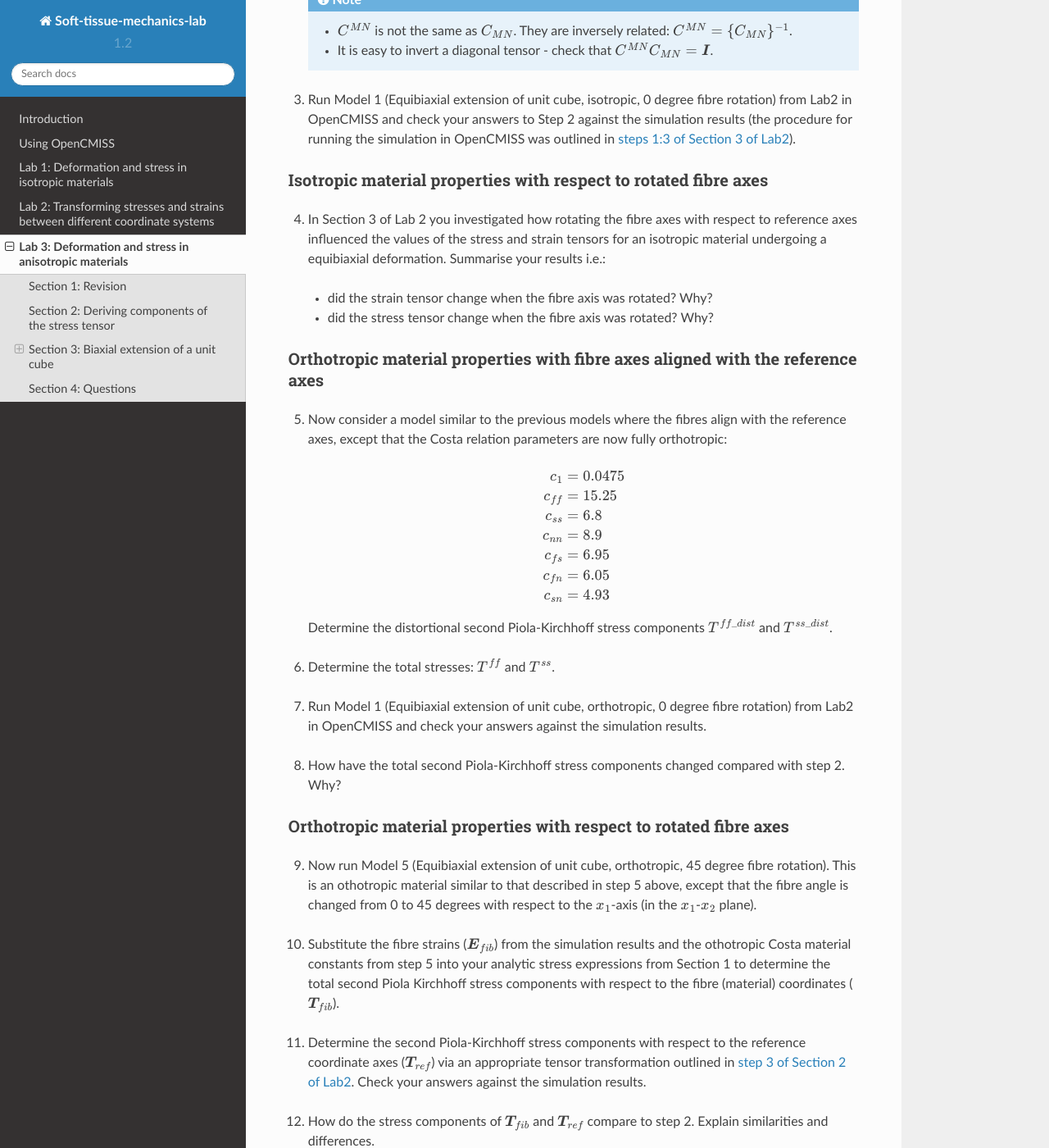
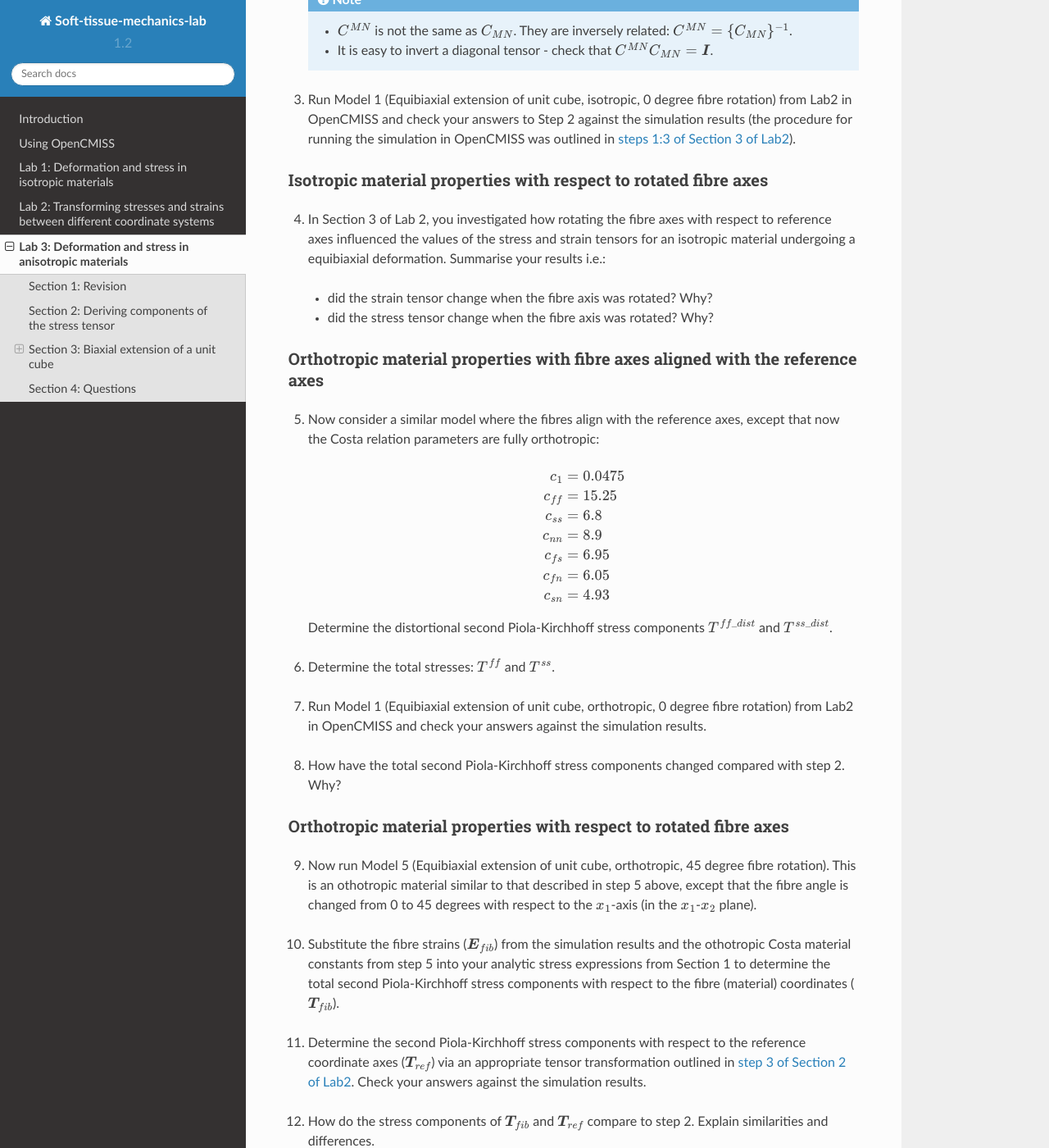
Before and after one commit to mpnash/soft-tissue-mechanics-labs, a Sphinx documentation site: the page built from docs/source/lab3.rst, in a window 1280 px wide and 1400 px high, scrolled down 1845 px. Shown: the whole window at 82% size. Built offline with Sphinx 7.4.7 and the Read the Docs theme 2.0.0, drawn with Linux system fonts in a browser that asks for light colours; some of the changed text lies outside the part shown.

Commit message:
Minor updates to lab3 instructions

```diff
--- a/docs/source/lab3.rst
+++ b/docs/source/lab3.rst
@@ -102,7 +102,7 @@ Isotropic material properties with fibre axes aligned with the reference axes
 Isotropic material properties with respect to rotated fibre axes
 ----------------------------------------------------------------
 
-4. In Section 3 of Lab 2 you investigated how rotating the fibre axes with respect to reference axes influenced the values of the stress and strain tensors for an isotropic material undergoing a equibiaxial deformation. Summarise your results i.e.:
+4. In Section 3 of Lab 2, you investigated how rotating the fibre axes with respect to reference axes influenced the values of the stress and strain tensors for an isotropic material undergoing a equibiaxial deformation. Summarise your results i.e.:
   - did the strain tensor change when the fibre axis was rotated? Why?
   - did the stress tensor change when the fibre axis was rotated? Why?
 
@@ -111,7 +111,7 @@ Isotropic material properties with respect to rotated fibre axes
 Orthotropic material properties with fibre axes aligned with the reference axes
 -------------------------------------------------------------------------------
 
-5. Now consider a model similar to the previous models where the fibres align with the reference axes, except that the Costa relation parameters are now fully orthotropic:
+5. Now consider a similar model where the fibres align with the reference axes, except that now the Costa relation parameters are fully orthotropic:
 
   .. math::
 
@@ -146,7 +146,7 @@ Orthotropic material properties with respect to rotated fibre axes
 
 |vspace|
 
-10. Substitute the fibre strains (:math:`\boldsymbol{E}_{fib}`) from the simulation results and the othotropic Costa material constants from step 5 into your analytic stress expressions from Section 1 to determine the total second Piola Kirchhoff stress components with respect to the fibre (material) coordinates (:math:`\boldsymbol{T}_{fib}`).
+10. Substitute the fibre strains (:math:`\boldsymbol{E}_{fib}`) from the simulation results and the othotropic Costa material constants from step 5 into your analytic stress expressions from Section 1 to determine the total second Piola-Kirchhoff stress components with respect to the fibre (material) coordinates (:math:`\boldsymbol{T}_{fib}`).
 
 |vspace|
 
```
Also changed, not shown: other parts of docs/source/lab3.rst (+1 -1 lines).
